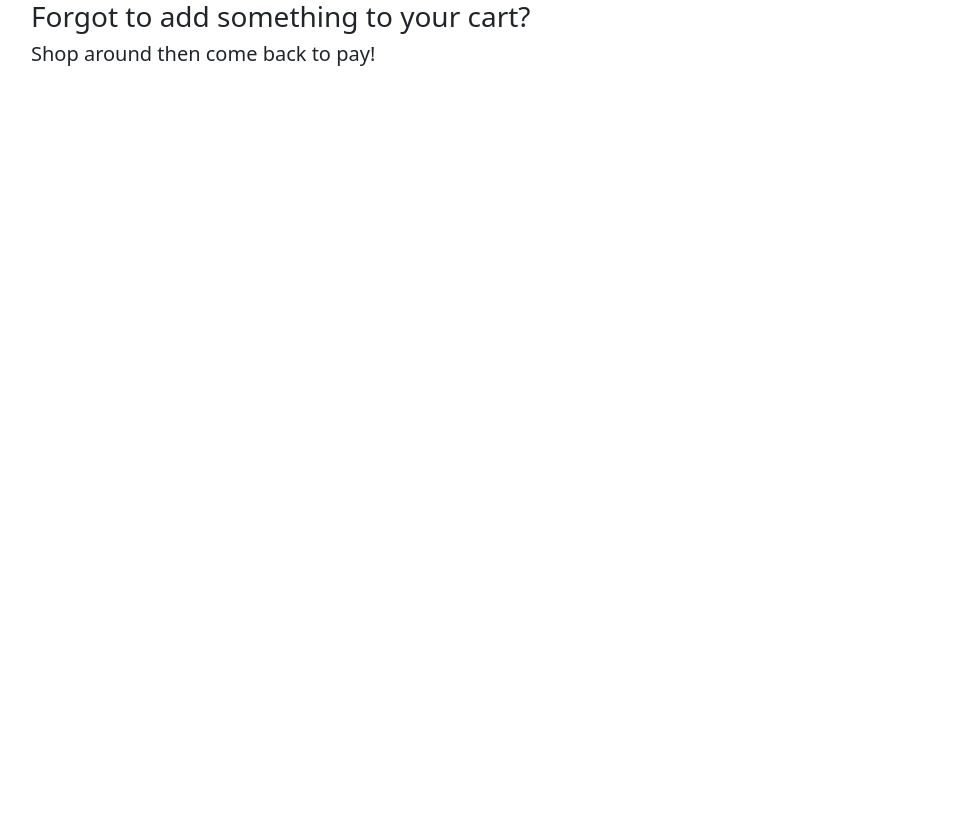
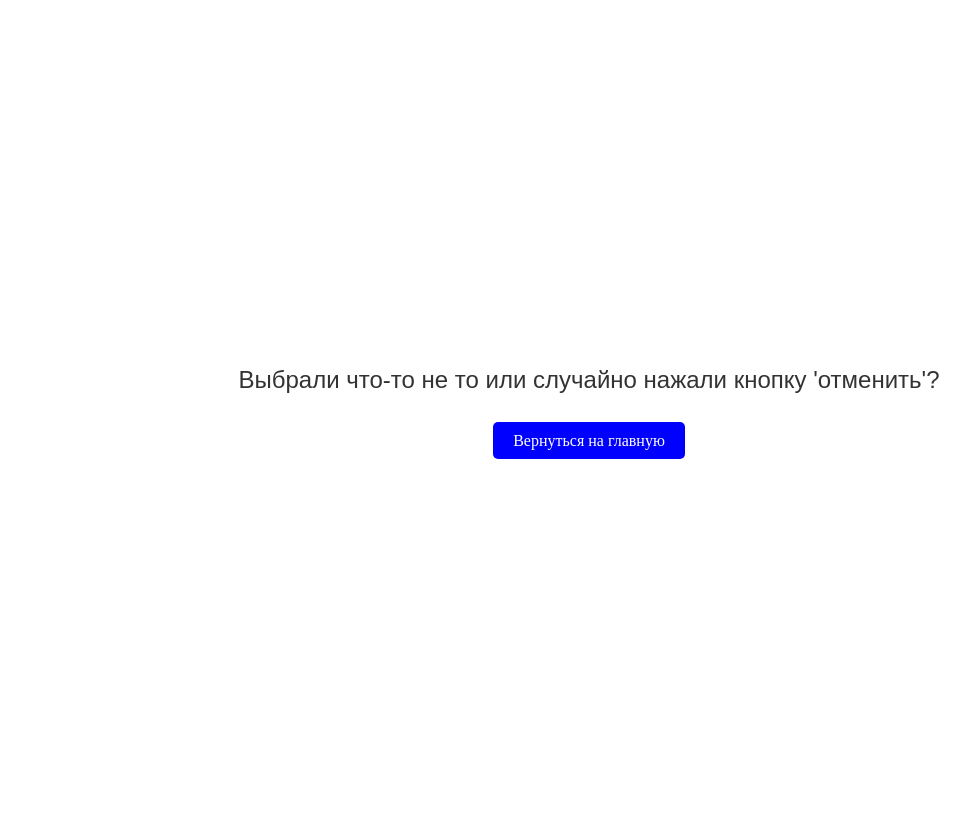
Before and after one commit to gmoroz/test_task_stripe, a Django app: page /cancel/ in a window 1280 px wide. Shown: the whole page, without its empty margins (51-1021 px from the left). Before the commit the page ends 66 px from the top, so only its background shows below. Run offline with Django 4.2, Linux system fonts and the light colour scheme.

Commit message:
fix: translate to rus and customize cancel.htlml

```diff
--- a/templates/cancel.html
+++ b/templates/cancel.html
@@ -1,17 +1,37 @@
 <html>
   <head>
-    <title>Checkout canceled</title>
-    <link
-      href="https://cdn.jsdelivr.net/npm/bootstrap@5.0.1/dist/css/bootstrap.min.css"
-      rel="stylesheet"
-      integrity="sha384-+0n0xVW2eSR5OomGNYDnhzAbDsOXxcvSN1TPprVMTNDbiYZCxYbOOl7+AMvyTG2x"
-      crossorigin="anonymous"
-    />
+    <style>
+      body {
+        display: flex;
+        justify-content: center;
+        align-items: center;
+        height: 100vh;
+      }
+      .message-container {
+        text-align: center;
+      }
+      .message {
+        font-size: 24px;
+        font-family: Arial, sans-serif;
+        color: #333;
+        margin-bottom: 20px;
+      }
+      .back-button {
+        background-color: blue;
+        color: white;
+        padding: 10px 20px;
+        border-radius: 5px;
+        text-decoration: none;
+        margin-top: 20px;
+      }
+    </style>
   </head>
   <body>
-    <div class="container">
-      <h3>Forgot to add something to your cart?</h3>
-      <h5>Shop around then come back to pay!</h5>
+    <div class="message-container">
+      <div class="message">
+        Выбрали что-то не то или случайно нажали кнопку 'отменить'?
+      </div><br>
+      <a href="/" class="back-button">Вернуться на главную</a>
     </div>
   </body>
 </html>
```
